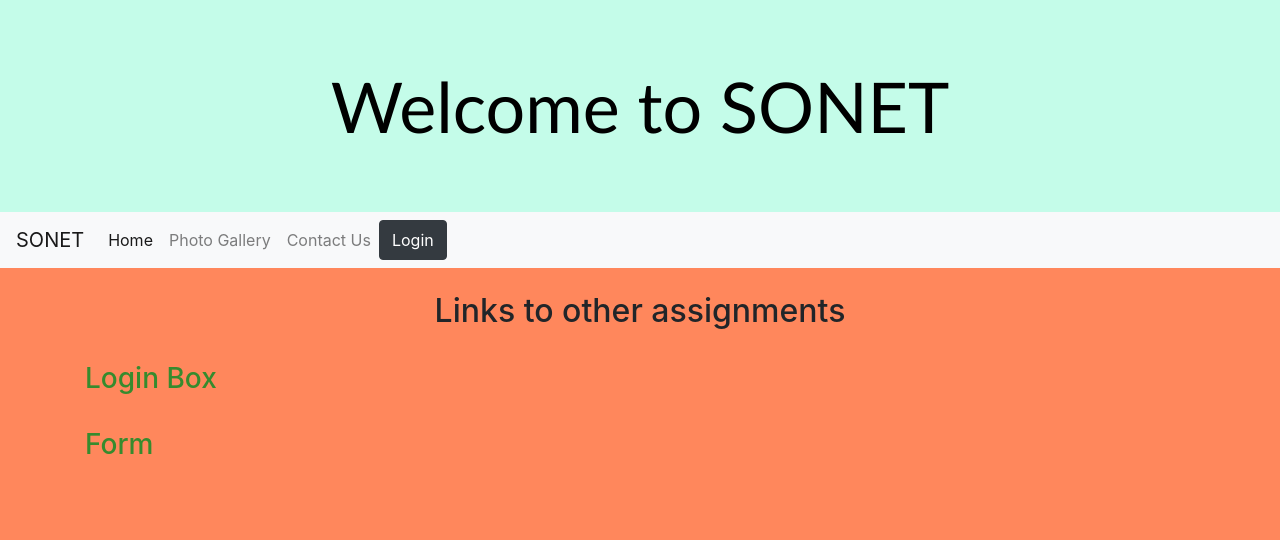
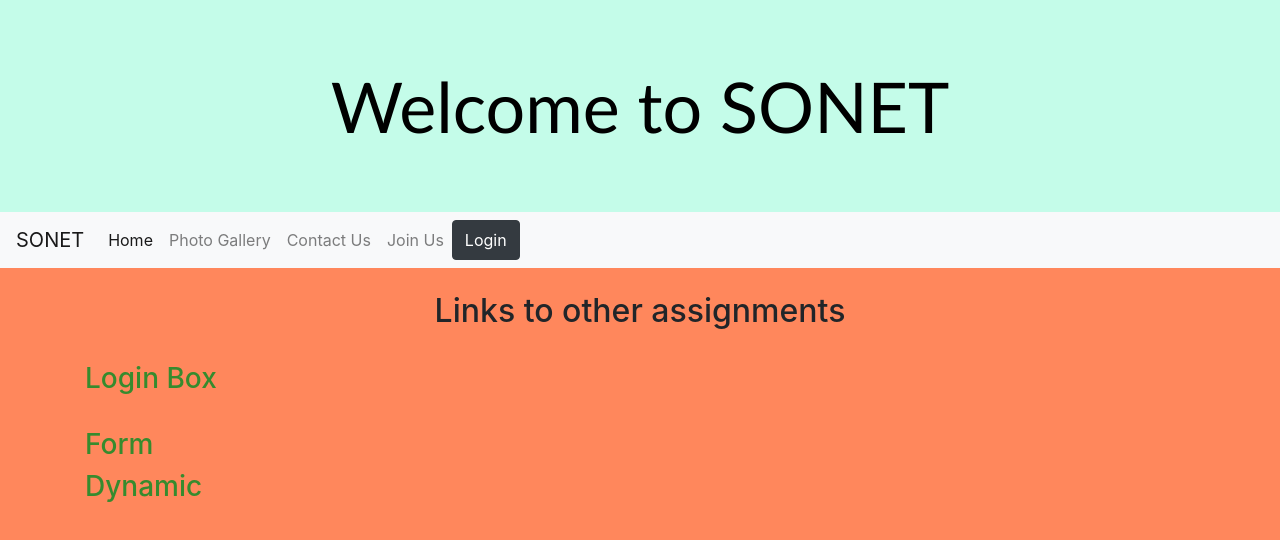
Before and after one commit to sakethram88/SONET_MEAN_2020, a plain HTML site: page index.html in a window 1280 px wide. Drawn offline with nearby package versions, Linux system fonts and the light colour scheme.

Commit message:
Added Assignment

```diff
--- a/index.html
+++ b/index.html
@@ -23,6 +23,7 @@
         <a class="nav-item nav-link active disabled" href="#" tabindex="-1" aria-disabled="true">Home</a>
         <a class="nav-item nav-link" href="gallery.html" >Photo Gallery</a>
         <a class="nav-item nav-link" href="contactus.html">Contact Us</a>
+        <a class="nav-item nav-link" href="dynamicjs.html">Join Us</a>
         <div class="modal fade" id="modalLoginForm" tabindex="-1" role="dialog" aria-labelledby="myModalLabel"
         aria-hidden="true">
         <div class="modal-dialog" role="document">
@@ -64,6 +65,7 @@
           <br>
           <a style="color:rgb(54, 139, 46);" href="login.html"><h3>Login Box</h3></a><br>
           <a style="color:rgb(54, 139, 46);" href="form.html"><h3>Form</h3></a>
+          <a style="color:rgb(54, 139, 46);" href="dynamicjs.html"><h3>Dynamic</h3></a>
           <br>
           <br>
 
```
